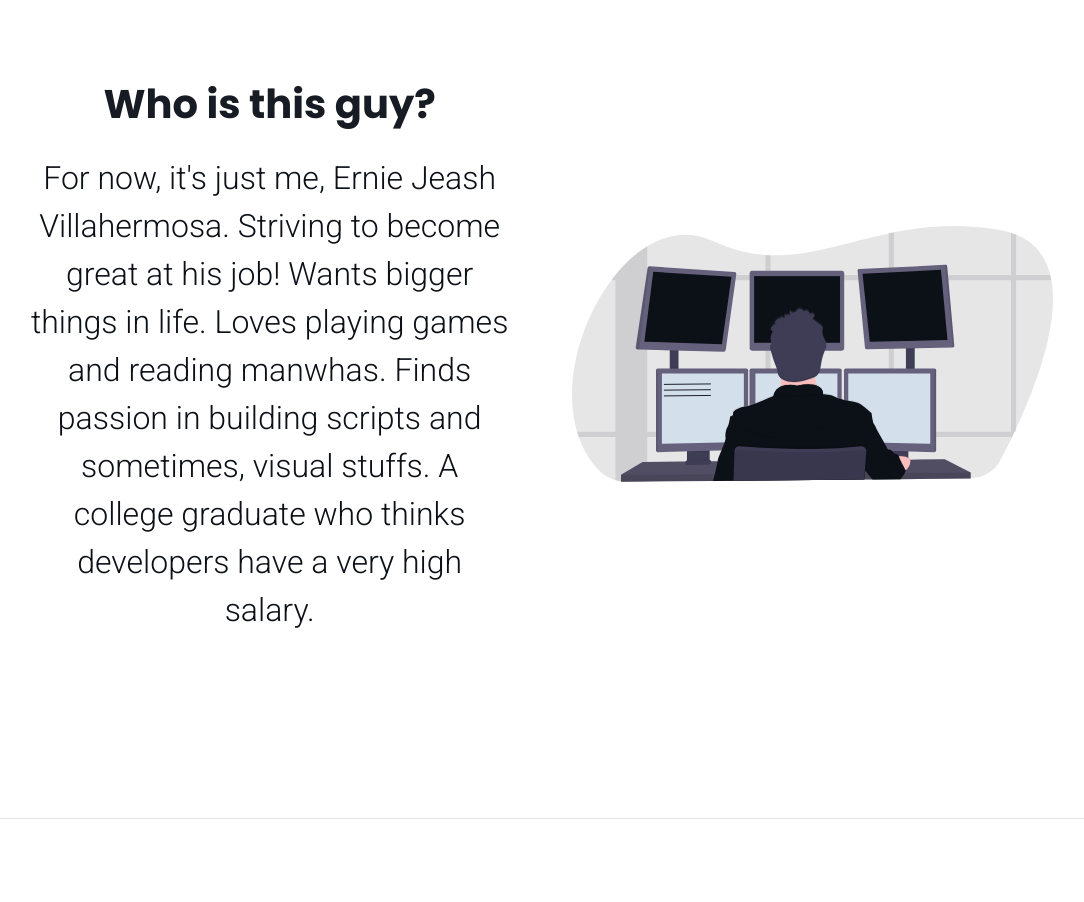
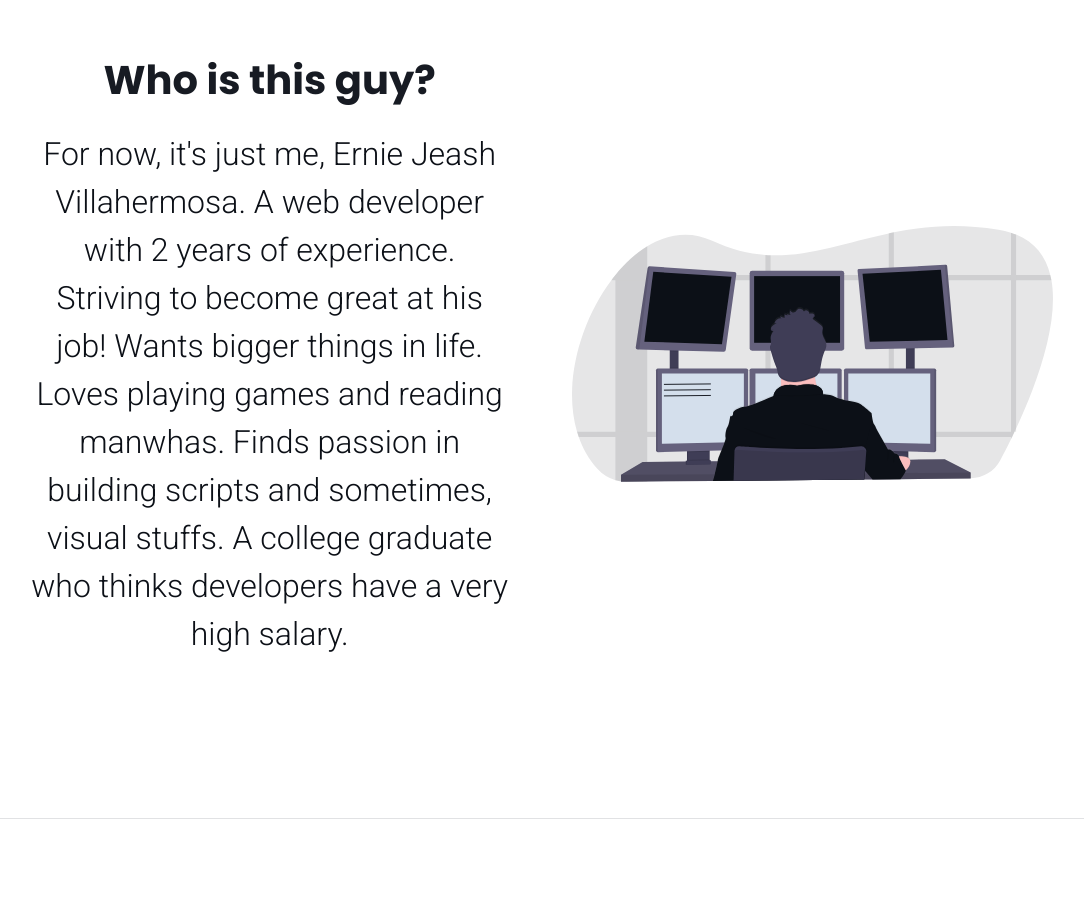
Before and after one commit to KarmaBlackshaw/portfolio, a Vue app: page / in a window 1280 px wide. Shown: the part 920-1822 px from the top of the page, without its empty margins (99-1183 px from the left). Built offline with nearby package versions, Linux system fonts and the light colour scheme.

Commit message:
add years of experience in about page

```diff
--- a/src/views/home/About.vue
+++ b/src/views/home/About.vue
@@ -11,7 +11,7 @@
           </h1>
 
           <p class="about-content">
-            For now, it's just me, Ernie Jeash Villahermosa. Striving to become great at his job! Wants bigger things in life. Loves playing games and reading manwhas. Finds passion in building scripts and sometimes, visual stuffs. A college graduate who thinks developers have a very high salary.
+            For now, it's just me, Ernie Jeash Villahermosa. A web developer with {{ yearsOfExperience }} years of experience. Striving to become great at his job! Wants bigger things in life. Loves playing games and reading manwhas. Finds passion in building scripts and sometimes, visual stuffs. A college graduate who thinks developers have a very high salary.
           </p>
         </div>
       </div>
@@ -30,7 +30,16 @@
 
 <script>
 export default {
-  name: 'About'
+  name: 'About',
+
+  computed: {
+    yearsOfExperience () {
+      const currYear = new Date().getFullYear()
+      const startYear = 2019
+
+      return currYear - startYear
+    }
+  }
 }
 </script>
 
```
